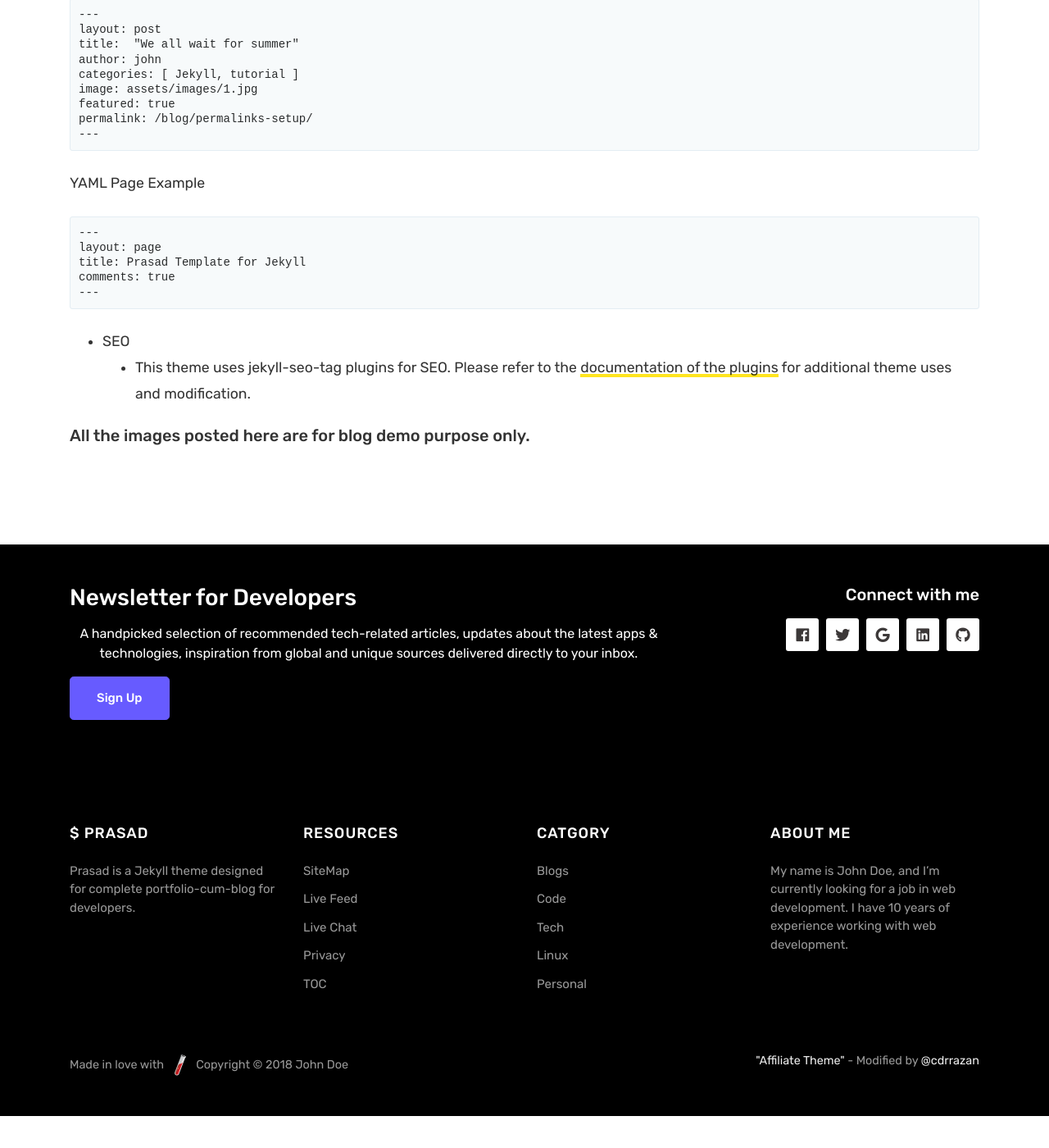
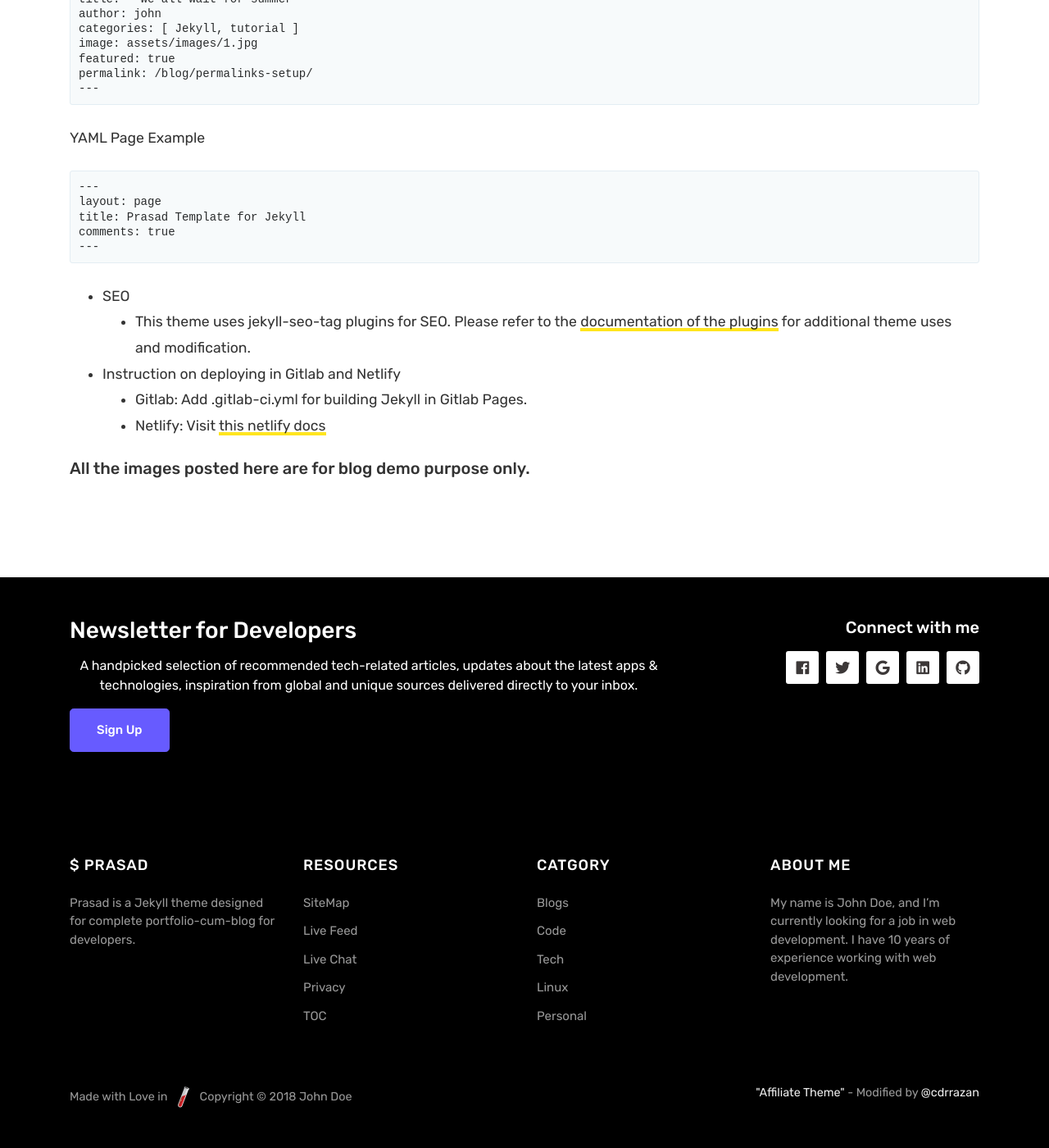
Before and after one commit to cdrrazan/prasad, a Jekyll site: the page built from theme-setup/index.md, in a window 1280 px wide and 1400 px high, scrolled down 2686 px. Shown: the whole window at 82% size. Built offline with Jekyll 4.4.1, drawn with Linux system fonts in a browser that asks for light colours; nearby versions of some CDN libraries; comment, search, counter and statistics services are not loaded; before the commit the page ends 4047 px from its top, so only the background shows below that; some of the changed text lies outside the part shown.

Commit message:
Grammatical Error Correction in Blog

````diff
--- a/_layouts/default.html
+++ b/_layouts/default.html
@@ -185,7 +185,7 @@
 
             <div class="copyright">
                 <p class="pull-left">
-                Made in love with <a href="https://jekyllrb.com" target="_blank"><img src="/assets/images/jekyll.png" width="32px" height="32px" /></a>
+                Made with Love in <a href="https://jekyllrb.com" target="_blank"><img src="/assets/images/jekyll.png" width="32px" height="32px" /></a>
                 Copyright © {{ site.time | date: "%Y" }} {{ site.name }}
                 </p>
                 <p class="pull-right">
--- a/theme-setup/index.md
+++ b/theme-setup/index.md
@@ -10,15 +10,14 @@
 >HERE.</a> <br>
 
 >If you need any help open the issue in <a href="https://github.com/cdrrazan/prasad/issues/new"
->target="_blank"> Github Repo.</a>
+>target="_blank"> here.</a>
 
 
 <h3> Features </h3>
 
 - Built for Jekyll
 > Built in Jekyll 3.8.5
-- Compatible with Github and Gitlab Pages
-> Check .gitlab-ci.yml for CI/CD
+- Compatible with Github, Gitlab and Netlify Pages
 - Featured Posts
 - Index Pagination
 - Post Categories
@@ -45,7 +44,7 @@
 
 Let's move on to using Prasad template in Jekyll:
 
-[Download](https://github.com/cdrrazan/prasad/archive/master.zip){:target="_blank"} or Fork *cdrrazan/prasad*.
+[Download](https://github.com/cdrrazan/prasad/archive/master.zip) or Fork *cdrrazan/prasad*.
 - In your local project, open <code>_config.yml</code>. If your site is in root, for <code>baseurl</code>, make sure this is set to <code>baseurl: /</code>. Also, change your Google Analytics code, Disqus username, Authors, ShareThis code (https://www.sharethis.com/) etc.
 
 - Prasad requires 3 plugins:
@@ -73,11 +72,11 @@
     > Can setup multiple commenting system as well. Add these lines in layout/post.html
 
       ```
-       if page.categories contains "categories-name"
+      if page.categories contains "categories-name"
            include facebook.html
         else
           include disqus.html
-         endif
+      endif
       ```
 
     - meta description (optional) - <code>description: "this is my meta description"</code>
@@ -110,4 +109,8 @@
 - SEO
   - This theme uses jekyll-seo-tag plugins for SEO. Please refer to the [documentation of the plugins](https://github.com/jekyll/jekyll-seo-tag/blob/master/docs/usage.md) for additional theme uses and modification.
 
+ - Instruction on deploying in Gitlab and Netlify
+    - Gitlab: Add .gitlab-ci.yml for building Jekyll in Gitlab Pages.
+    - Netlify: Visit [this netlify docs](https://www.netlify.com/blog/2015/10/28/a-step-by-step-guide-jekyll-3.0-on-netlify/)
+
 <h5> All the images posted here are for blog demo purpose only. </h5>
````
Also changed, not shown: README.md.
